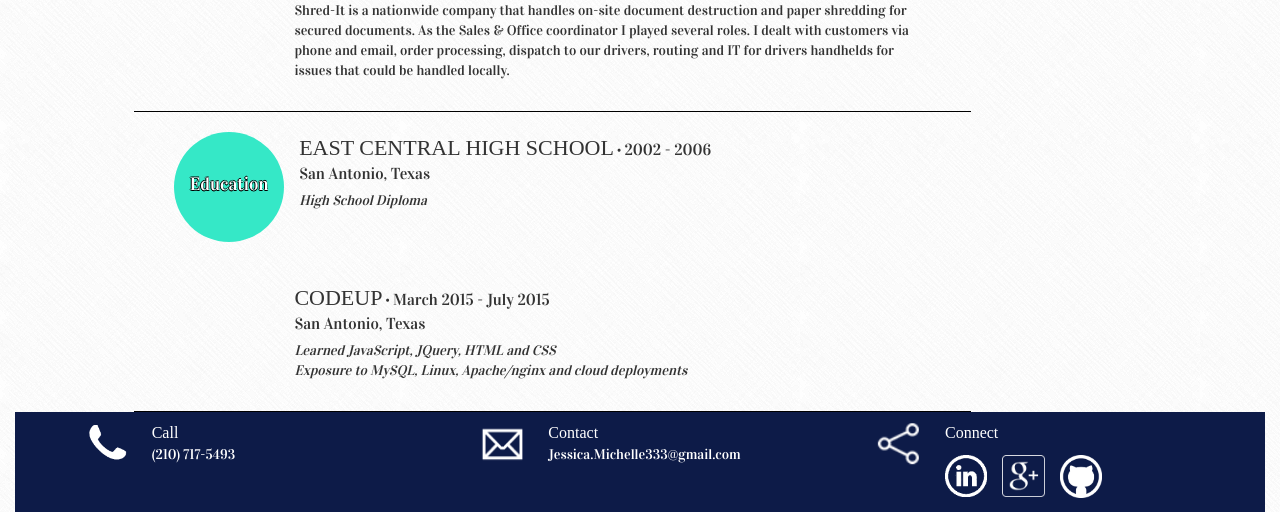
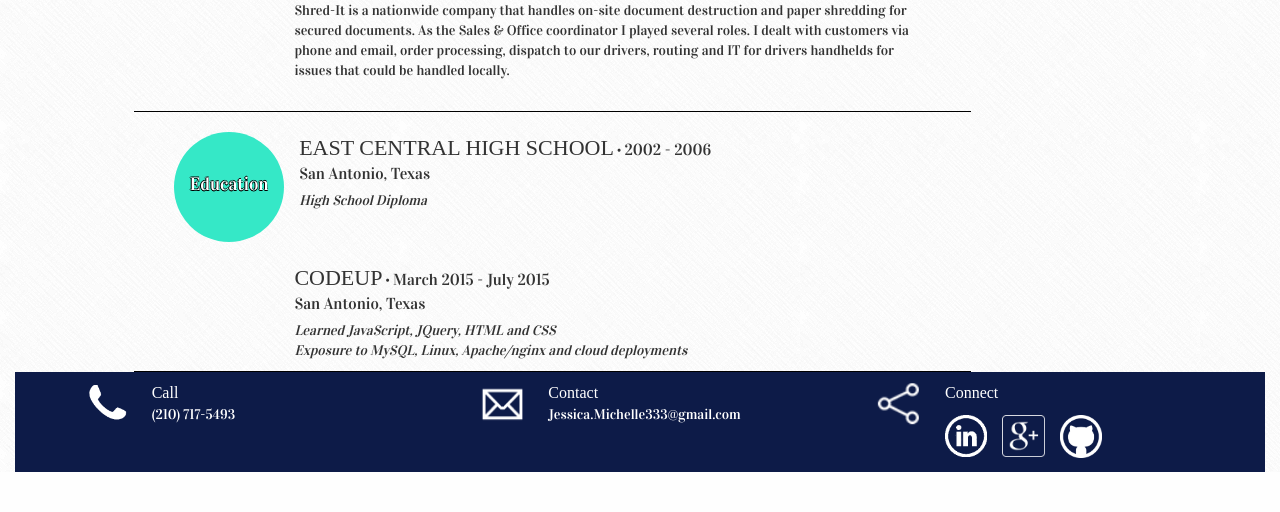
Before and after one commit to JessicaMichelle/JessicaMichelle.github.io, a PHP site: page /resume.html in a window 1280 px wide; the page is wider, and only the part inside the window is pictured. Shown: the part 1056-1568 px from the top of that part. After the commit the page ends 1528 px from the top of that part, so only its background shows below. Run offline with PHP 8.4, Linux system fonts and the light colour scheme; some web fonts are replaced.

Commit message:
Updated Education section as padding was causing too much of a gap.

```diff
--- a/css/style.css
+++ b/css/style.css
@@ -68,6 +68,10 @@ main {
 
 .rm-lft-pad {
 	padding-left: 0px;
+}
+
+.rm-bottom-pad {
+	padding-bottom: 0px;
 }
 
 .sm-height {
@@ -211,10 +215,6 @@ a.main-button:hover {
 	width: 110px;
 }
 
-.experience {
-	height: 1000px;
-}
-
 .logo {
 	position: absolute;
 	margin-top: -10px;
@@ -246,6 +246,12 @@ a.main-button:hover {
 	padding-left: 80px;
 	padding-bottom: 30px;
 
+}
+
+.sm-box{
+	height: auto;
+	padding-bottom: 0px;
+	padding-top: 20px;
 }
 
 .work-circle {
--- a/resume.html
+++ b/resume.html
@@ -99,7 +99,7 @@
 					</div> <!-- end of section for shred it -->
 				</div> <!-- end of section for experience -->
 				<div class="col-sm-9 bottom-border"> <!-- start of section for education -->
-					<div class="col-sm-12 box">
+					<div class="col-sm-12 sm-box">
 						<div class="col-sm-3 ed-circle">
 							Education
 						</div>
@@ -113,7 +113,7 @@
 							High School Diploma
 						</p>
 					</div>
-					<div class="col-sm-12 col-sm-push-1 box left-shift"> <!-- start of section for codeup -->
+					<div class="col-sm-12 col-sm-push-1 sm-box left-shift"> <!-- start of section for codeup -->
 						<div class="col-sm-9 company">
 							<span class="large">CODEUP</span> • <span class="med">March 2015 - July 2015</span>
 						</div>
```
